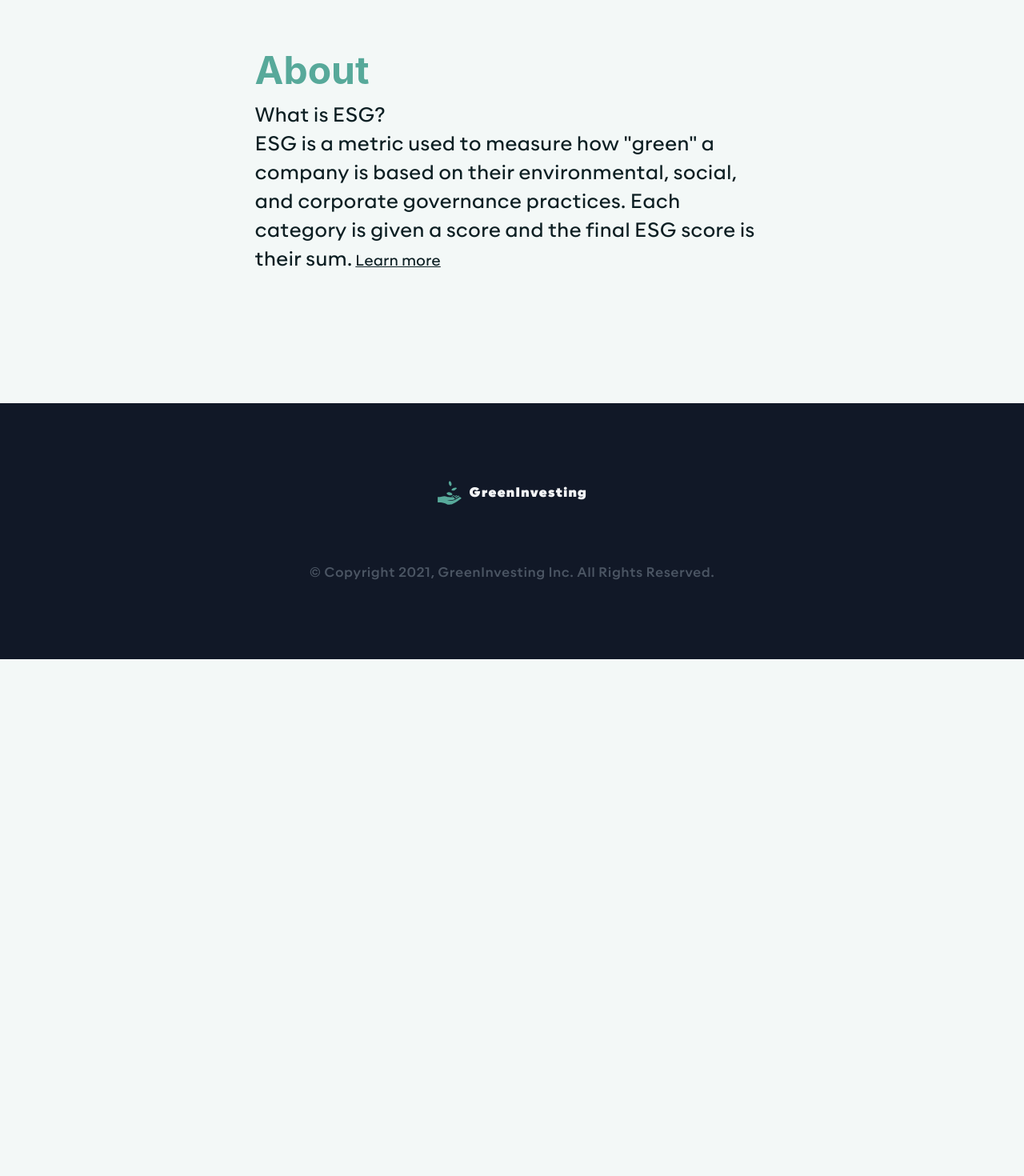
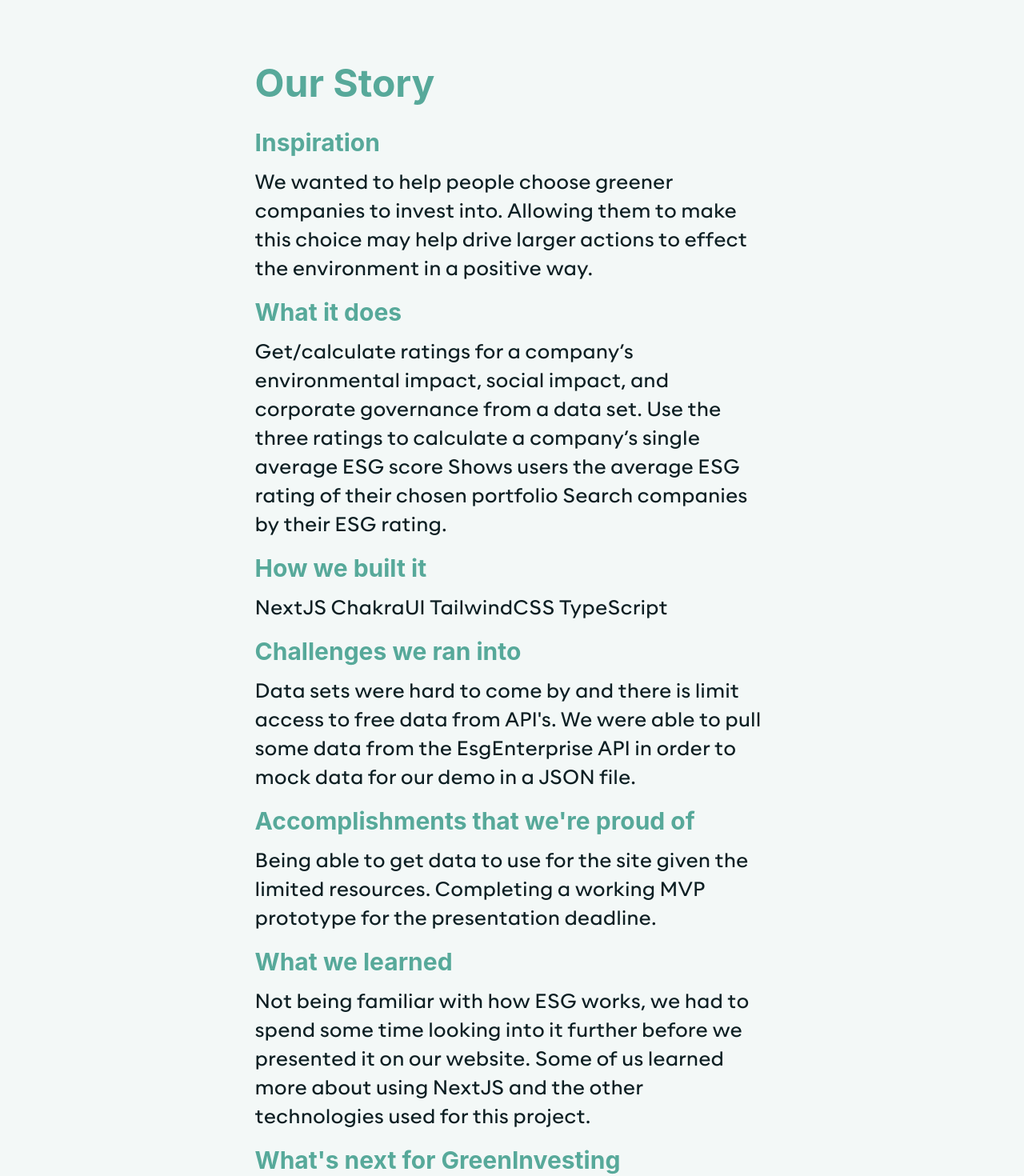
Before and after one commit to ThahaShahzad/Green-Investing--HackDFW-2021, a Next.js app: page /about in a window 1280 px wide. Shown: the part 200-1670 px from the top of the page at 80% size. Before the commit the page ends 1024 px from the top, so only its background shows below. Built offline with nearby package versions, Linux system fonts and the light colour scheme.

Commit message:
changes about me added esg to landing other ui bug fixes

```diff
--- a/src/components/dash/Search/Company.tsx
+++ b/src/components/dash/Search/Company.tsx
@@ -44,7 +44,7 @@ const Company = ({ company }: props) => {
           {company?.company}
         </Heading>
         <Box rounded='3xl' boxShadow='2xl' mt='10' p='4'>
-          <Flex ml='2' gridGap='8' align='center'>
+          <Flex ml='2' gridGap='0.5' align='center'>
             <Chart
               height={'100%'}
               chartType='PieChart'
@@ -80,7 +80,7 @@ const Company = ({ company }: props) => {
                 ))}
               </div>
             </Box>
-            <Box display='flex' gridGap='12' textAlign='center' ml='40'>
+            <Box display='flex' gridGap='12' textAlign='center' ml='auto'>
               <Box>
                 <Text>Environment</Text>
                 <Heading color='#10B981'>{company?.env_score}</Heading>
--- a/src/components/dash/portfolio/ESGRatingCard.tsx
+++ b/src/components/dash/portfolio/ESGRatingCard.tsx
@@ -17,7 +17,7 @@ const ESGRatingCard = () => {
   ]
   return (
     <Box rounded='3xl' boxShadow='2xl' mt='10' p='4'>
-      <Flex ml='2' gridGap='8' align='center'>
+      <Flex ml='2' gridGap='0.5' align='center'>
         <Chart
           height={'100%'}
           chartType='PieChart'
@@ -53,7 +53,7 @@ const ESGRatingCard = () => {
             ))}
           </div>
         </Box>
-        <Box display='flex' gridGap='12' ml='40'>
+        <Box display='flex' gridGap='12' ml='auto'>
           <Box>
             <Text>Environment</Text>
             <Heading color='#10B981'>500</Heading>
--- a/src/components/dash/portfolio/index.tsx
+++ b/src/components/dash/portfolio/index.tsx
@@ -4,7 +4,7 @@ import ESGRatingCard from './ESGRatingCard'
 
 const Portfolio = () => {
   return (
-    <Box as='main' p='8' textAlign='center'>
+    <Box as='main' p='8' textAlign='center' overflow='scroll'>
       <Heading size='lg' textAlign='left'>
         Account Summary
       </Heading>
--- /dev/null
+++ b/src/components/landing/ESG.tsx
@@ -0,0 +1,23 @@
+import { Heading, Container, Text, Link } from '@chakra-ui/react'
+
+const ESG = () => {
+  return (
+    <Container mt='20' mb='40'>
+      <Heading py='4'>What is ESG?</Heading>
+      <Text>
+        ESG is a metric used to measure how &quot;green&quot; a company is based on their environmental, social, and
+        corporate governance practices. Each category is given a score and the final ESG score is their sum.
+        <Link
+          href='https://en.wikipedia.org/wiki/Environmental,_social_and_corporate_governance'
+          target='_blank'
+          ml='1'
+          textDecoration='underline'
+          rel='noopener'>
+          Learn more{' '}
+        </Link>
+      </Text>
+    </Container>
+  )
+}
+
+export default ESG
--- a/src/components/landing/Footer.tsx
+++ b/src/components/landing/Footer.tsx
@@ -55,7 +55,7 @@ const Footer: React.FC<Props> = ({ links, logo, socialLinks }) => {
               </a>
             ))}
           </div> */}
-          <p className={Styles.CopyrightText}>&copy; Copyright 2021, GreenInvesting Inc. All Rights Reserved.</p>
+          <p className={Styles.CopyrightText}>&copy; Copyright 2021, GreenInvesting Inc. No Rights Reserved.</p>
         </div>
       </div>
     </div>
--- a/src/components/landing/nav/DesktopNav.tsx
+++ b/src/components/landing/nav/DesktopNav.tsx
@@ -18,7 +18,7 @@ export type Props = {
 
 const DesktopNav: React.FC<Props> = ({ logo, links }) => {
   const Styles = {
-    nav: 'hidden flex-1 justify-between items-center px-4 lg:flex',
+    nav: 'flex-1 justify-between items-center px-4 flex',
     logo: 'flex items-center ml-3',
     logoText: 'ml-8',
     navLinks: 'flex items-center gap-8',
--- a/src/components/landing/nav/Navbar.tsx
+++ b/src/components/landing/nav/Navbar.tsx
@@ -18,7 +18,7 @@ const Navbar: React.FC<Props> = (props) => {
   return (
     <header className='flex items-center justify-center max-w-screen-xl mx-auto pt-8 pb-10 md:pb-14'>
       <DesktopNav {...props} />
-      <MobileNav {...props} />
+      {/* <MobileNav {...props} /> */}
     </header>
   )
 }
--- a/src/pages/about.tsx
+++ b/src/pages/about.tsx
@@ -1,7 +1,7 @@
 import Head from 'next/head'
 
 import LandingLayout from 'components/landing/layout'
-import { Heading, Container, Text, Link } from '@chakra-ui/react'
+import { Heading, Container, Text, Flex } from '@chakra-ui/react'
 
 const About = () => {
   return (
@@ -15,20 +15,43 @@ const About = () => {
         <link rel='icon' href='/favicon.ico' />
       </Head>
       <Container mt='20' mb='40'>
-        <Heading py='4'>About</Heading>
-        <Text>What is ESG?</Text>
-        <Text>
-          ESG is a metric used to measure how &quot;green&quot; a company is based on their environmental, social, and
-          corporate governance practices. Each category is given a score and the final ESG score is their sum.
-          <Link
-            href='https://en.wikipedia.org/wiki/Environmental,_social_and_corporate_governance'
-            target='_blank'
-            ml='1'
-            textDecoration='underline'
-            rel='noopener'>
-            Learn more{' '}
-          </Link>
-        </Text>
+        <Heading py='8'>Our Story</Heading>
+        <Flex flexDirection='column' gridGap='4'>
+          <Heading size='lg'>Inspiration</Heading>
+          <Text>
+            We wanted to help people choose greener companies to invest into. Allowing them to make this choice may help
+            drive larger actions to effect the environment in a positive way.
+          </Text>
+          <Heading size='lg'>What it does</Heading>
+          <Text>
+            Get/calculate ratings for a company’s environmental impact, social impact, and corporate governance from a
+            data set. Use the three ratings to calculate a company’s single average ESG score Shows users the average
+            ESG rating of their chosen portfolio Search companies by their ESG rating.
+          </Text>
+          <Heading size='lg'>How we built it</Heading>
+          <Text>NextJS ChakraUI TailwindCSS TypeScript</Text>
+          <Heading size='lg'>Challenges we ran into</Heading>
+          <Text>
+            Data sets were hard to come by and there is limit access to free data from API's. We were able to pull some
+            data from the EsgEnterprise API in order to mock data for our demo in a JSON file.
+          </Text>
+          <Heading size='lg'>Accomplishments that we're proud of</Heading>
+          <Text>
+            Being able to get data to use for the site given the limited resources. Completing a working MVP prototype
+            for the presentation deadline.
+          </Text>
+          <Heading size='lg'>What we learned</Heading>
+          <Text>
+            Not being familiar with how ESG works, we had to spend some time looking into it further before we presented
+            it on our website. Some of us learned more about using NextJS and the other technologies used for this
+            project.
+          </Text>
+          <Heading size='lg'>What's next for GreenInvesting</Heading>
+          <Text>
+            Login functionality, Import user portfolios, more complex search of the datasets, larger datasets,
+            suggestions for users based on preferences, and user education on companies green initiatives.
+          </Text>
+        </Flex>
       </Container>
     </>
   )
--- a/src/pages/index.tsx
+++ b/src/pages/index.tsx
@@ -3,6 +3,7 @@ import Head from 'next/head'
 import LandingLayout from 'components/landing/layout'
 import { Features, Hero } from 'components/landing'
 import { LandingPageDetails } from 'public/LandingDeatils'
+import ESG from 'components/landing/ESG'
 
 const Landing = () => {
   return (
@@ -17,6 +18,7 @@ const Landing = () => {
       </Head>
       <Hero {...LandingPageDetails.Hero} />
       <Features {...LandingPageDetails.Features} />
+      <ESG />
     </>
   )
 }
--- a/src/public/LandingDeatils.ts
+++ b/src/public/LandingDeatils.ts
@@ -22,7 +22,7 @@ export const LandingPageDetails = {
   },
   Hero: {
     heading: 'GreenInvesting',
-    description: 'Greenify your portfolio',
+    description: 'Greenify your investment portfolio',
     primaryButtonText: 'Learn more',
     primaryButtonUrl: '/about',
     watchVideoButtonText: 'Get Started',
@@ -40,8 +40,7 @@ export const LandingPageDetails = {
       {
         imageSrc: FaEnvira,
         title: 'Eco-Conscious',
-        description:
-          'Invest wisely and support companies that meet your environmental vision',
+        description: 'Invest wisely and support companies that meet your environmental vision',
         url: 'https://google.com'
       },
       {
```
Also changed, not shown: src/components/dash/portfolio/CompaniesTable.tsx (+14 -51 lines).
